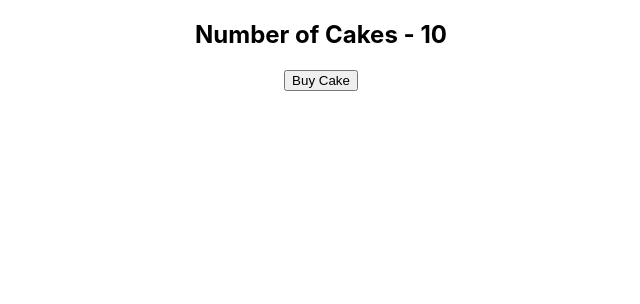
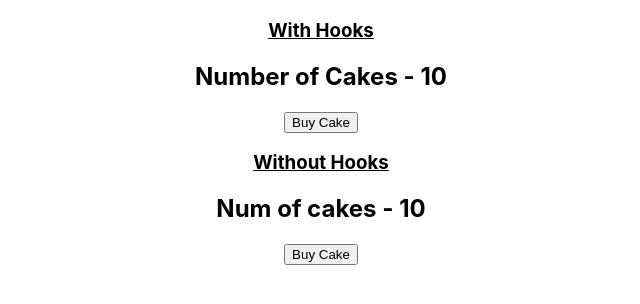
Before and after one commit to char502/redux-codeevolution, a React (Create React App) app: page / in a window 1280 px wide. Shown: the top 304 px of the page, without its empty margins (319-959 px from the left). Built offline with nearby package versions, Linux system fonts and the light colour scheme.

Commit message:
basic reduc with hooks

```diff
--- a/src/App.js
+++ b/src/App.js
@@ -3,12 +3,16 @@
 import { Provider } from 'react-redux';
 import store from './redux/store';
 import CakeContainer from './components/CakeContainer';
+import HooksCakeContainer from './components/HooksCakeContainer';
 
 function App() {
   return (
     <Provider store={store}>
       <div className='App'>
+        <h3 style={{ textDecoration: 'underline' }}>With Hooks</h3>
         <CakeContainer />
+        <h3 style={{ textDecoration: 'underline' }}>Without Hooks</h3>
+        <HooksCakeContainer />
       </div>
     </Provider>
   );
--- /dev/null
+++ b/src/components/HooksCakeContainer.js
@@ -0,0 +1,22 @@
+import React from 'react';
+import { useSelector, useDispatch } from 'react-redux';
+import { buyCake } from '../redux';
+
+function HooksCakeContainer() {
+  const numOfCakes = useSelector(state => state.numOfCakes);
+  // useSelector returns anything that is returned by this selector function
+  const dispatch = useDispatch();
+  // This returns a reference to the dispatch function from the redux store
+  // saving in a variable means this can now be used to dispatch actions as needed (see line 13 below)
+  return (
+    <div>
+      <h2>Num of cakes - {numOfCakes}</h2>
+      <button onClick={() => dispatch(buyCake())}>Buy Cake</button>
+    </div>
+  );
+}
+
+// useSelector - is a close equivalent to the mapStateToProps function
+// i.e. to get hold of any state that is maintained in the redux store
+
+export default HooksCakeContainer;
```
Also changed, not shown: 1 other file (tests, documents, lock files or other folders).
